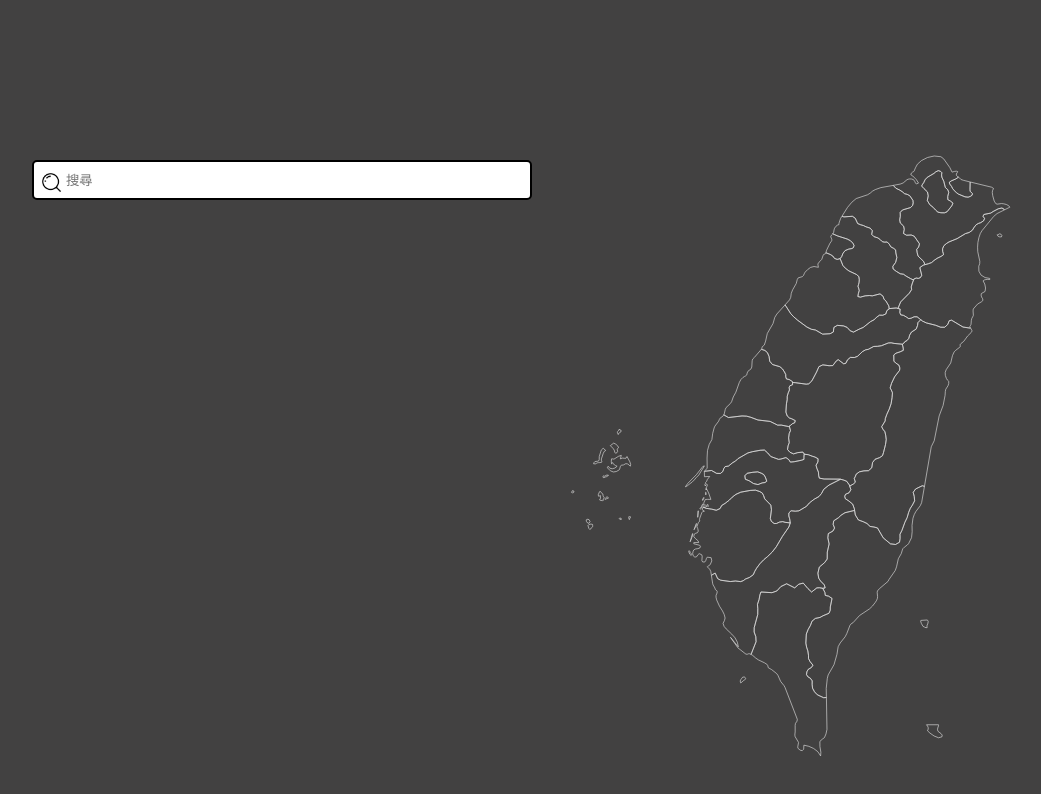
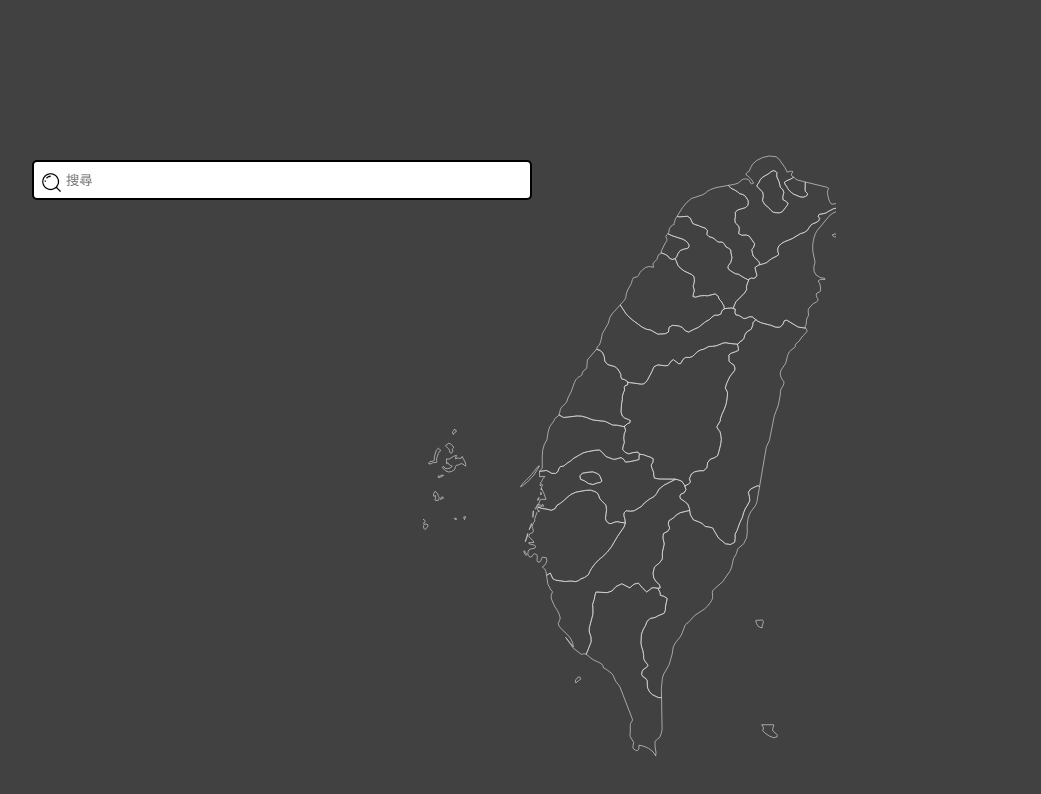
Before and after one commit to olivervvvv/foodweb, a Vue app: page / in a window 1280 px wide. Shown: the top 794 px of the page, without its empty margins (96-1137 px from the left). Built offline with nearby package versions, Linux system fonts and the light colour scheme.

Commit message:
css大更新

```diff
--- a/src/assets/main.css
+++ b/src/assets/main.css
@@ -2,7 +2,7 @@
 
 #app {
   max-width: 1280px;
-  margin: 0 auto;
+  /* margin: 0 auto; */
   padding: 2rem;
 /* font-weight: normal; */
 }
--- a/src/components/icons/taiwanmap.vue
+++ b/src/components/icons/taiwanmap.vue
@@ -42,7 +42,7 @@ export default {
 
 
 
-<div  style="display: flex;align-items: center">
+<div  style="display: flex;align-items: center" class="maincon">
 
   <div  class="showArea" style="user-select: none;">
     <h1 style="color: white;">{{pathText}}</h1>
--- a/src/views/HomeView.vue
+++ b/src/views/HomeView.vue
@@ -1,5 +1,4 @@
 <script setup>
-import TheWelcome from '../components/TheWelcome.vue'
 import taiwanmap from '../components/icons/taiwanmap.vue'
 import search from '../components/icons/CustomInput.vue'
 </script>
@@ -17,14 +16,13 @@ import search from '../components/icons/CustomInput.vue'
 body{
   background-color: rgb(66, 65, 65);
 }
-#app {
+/* #app {
   display: flex;
-
   max-width: 1280px;
   margin: 0 auto;
   padding: 0;
   font-weight: normal;
-}
+} */
 .search{
 position: absolute;
 top: 20%;
```
